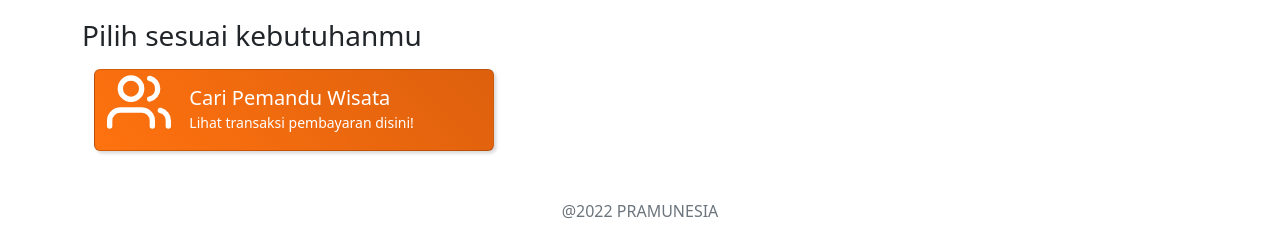
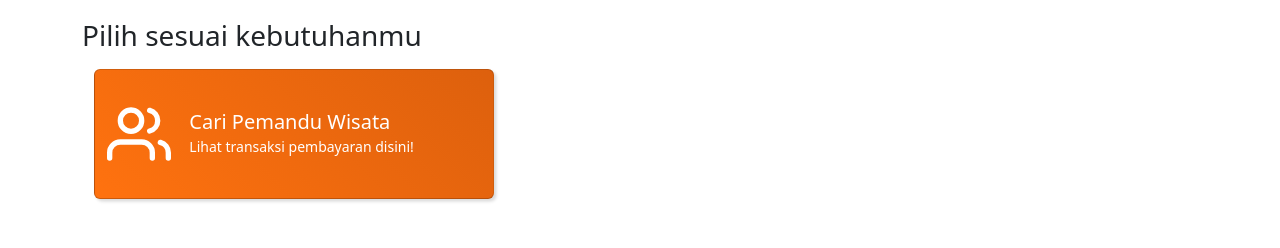
Before and after one commit to umarshd/pramunesia, a Next.js app: page /user-home-page in a window 1280 px wide. Shown: the part 655-903 px from the top of the page. Before the commit the page ends 878 px from the top, so only its background shows below. Built offline with nearby package versions, Linux system fonts and the light colour scheme.

Commit message:
update card

```diff
--- a/components/afterlogin/home-card/index.jsx
+++ b/components/afterlogin/home-card/index.jsx
@@ -1,12 +1,10 @@
 import React from 'react';
-// import { FiUsers, FiCalendar, FiBookOpen, FiStar } from 'react-icons/fi';
-// import { icons } from 'react-icons/lib';
 
 export default function Card({ icons, title, desc }) {
   return (
     <div>
-      <div className="card  shadow-card" style={{ maxWidth: '25rem'}}>
-        <div className="row">
+      <div className="card  shadow-card" style={{ maxWidth: '25rem' }}>
+        <div className="row d-flex align-items-center justify-content-center" style={{ height: '8rem' }}>
           <div className="col-2">
             {icons}
           </div>
@@ -17,7 +15,6 @@
             </div>
           </div>
         </div>
-
       </div>
     </div>
   );
```
